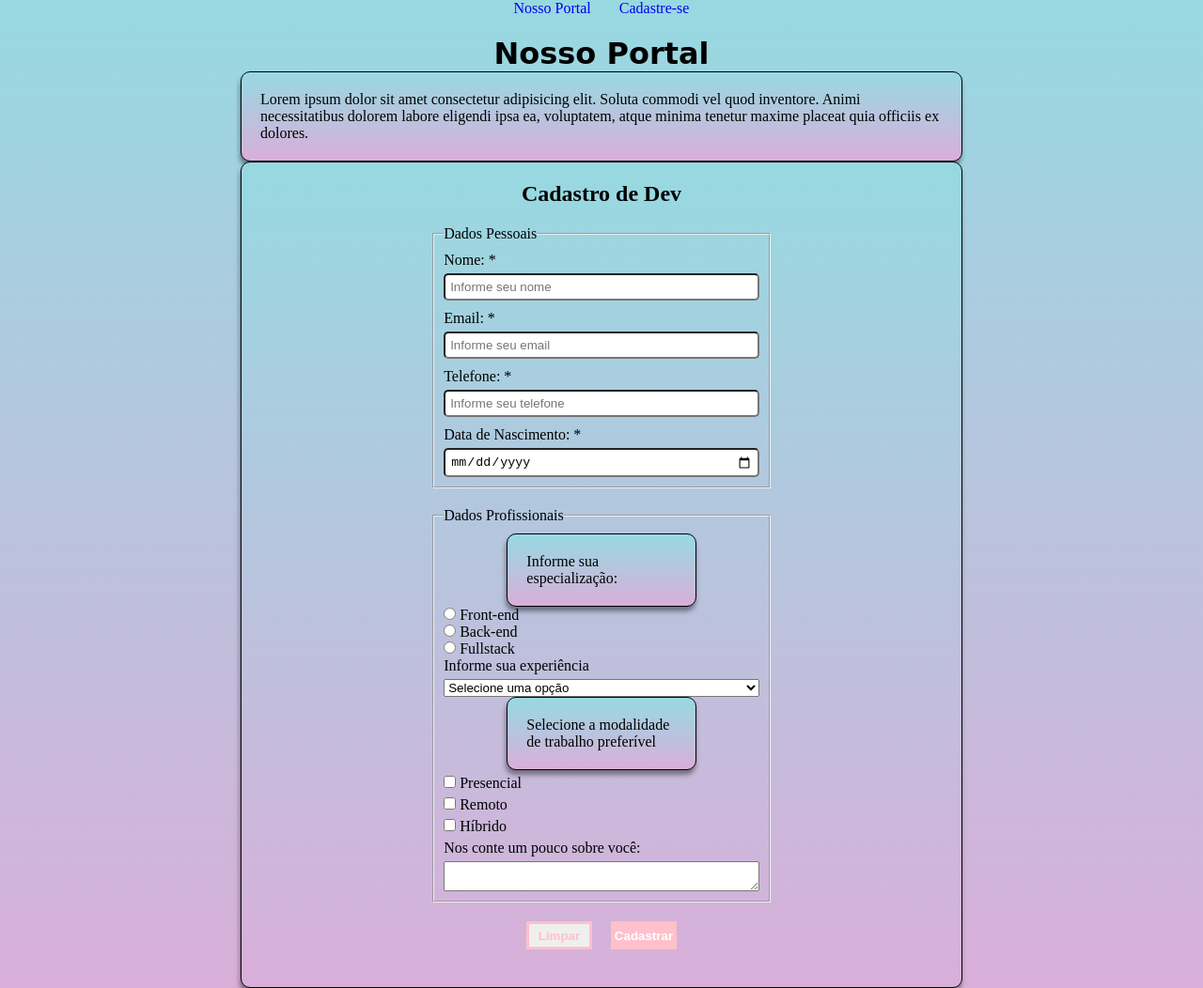
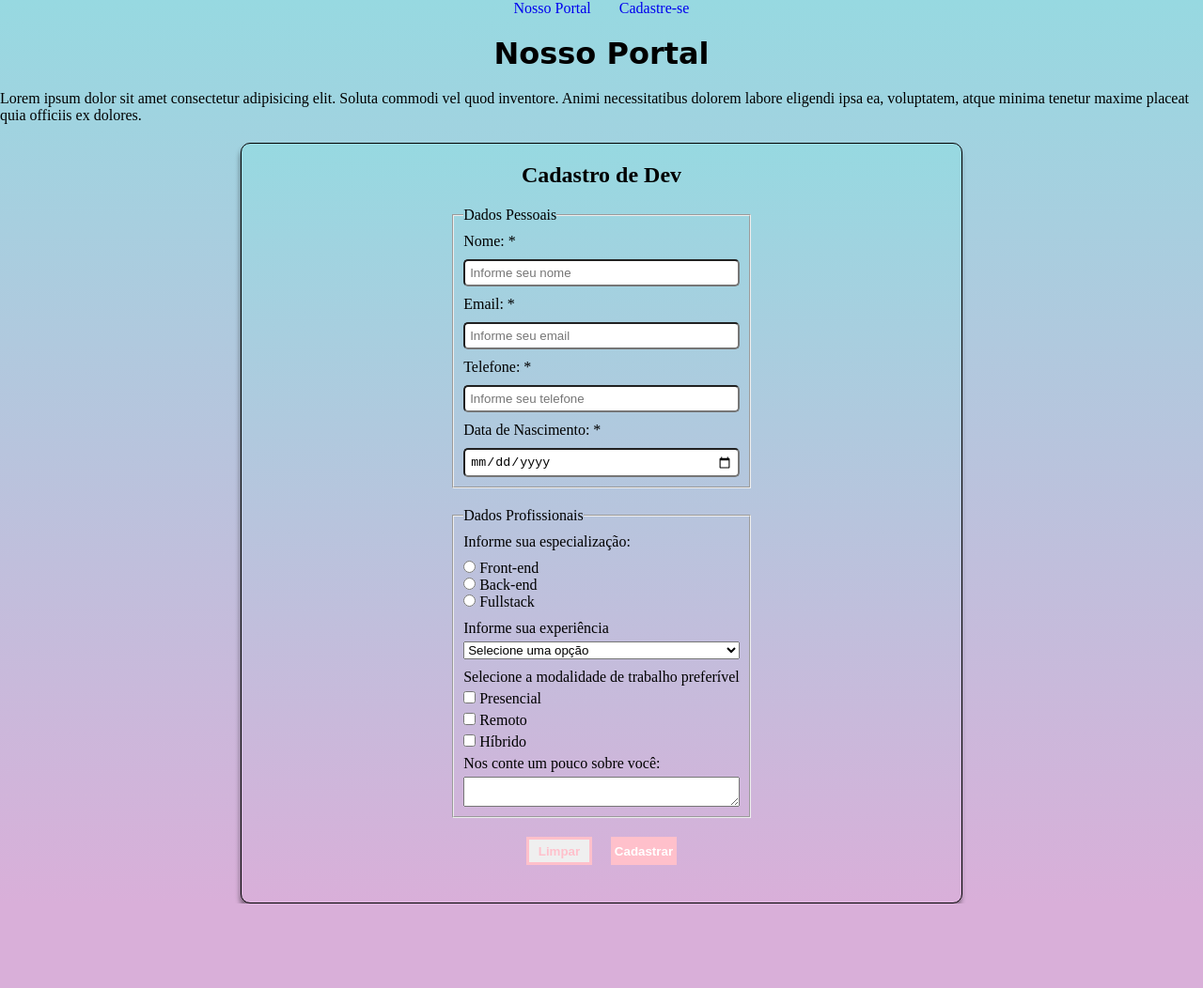
Before and after one commit to ChavesGabriella/formularioHTML, a plain HTML site: page index.html in a window 1280 px wide. Shown: the whole page at 94% size. After the commit the page ends 962 px from the top, so only its background shows below. Drawn offline with Linux system fonts and the light colour scheme; a web font is replaced by a local one.

Commit message:
estlização

```diff
--- a/css/style.css
+++ b/css/style.css
@@ -19,6 +19,15 @@
     text-decoration: none;
   }
 
+  main {
+    margin-bottom: 20px;
+    display: flex;
+    flex-direction: column;
+    justify-content: center;
+    align-items: center;
+    gap: 20px;
+  }
+
   main h1{
     display: flex;
     justify-content: center;
@@ -26,7 +35,8 @@
     padding-top: 20px;
     font-family: 'Croissant One', cursive;
 }
-  section, p {
+
+  section {
     border: 1px solid;
     border-radius: 10px;
     padding: 20px;
@@ -59,10 +69,11 @@
     padding: 10px;
   }
 
-  .dados-pessoais div {
+  .dados-pessoais div,
+  .dados-profissionais > div {
     display: flex;
     flex-direction: column;
-    gap: 5px;
+    gap: 10px;
   }
 
   .dados-pessoais div input {
```
